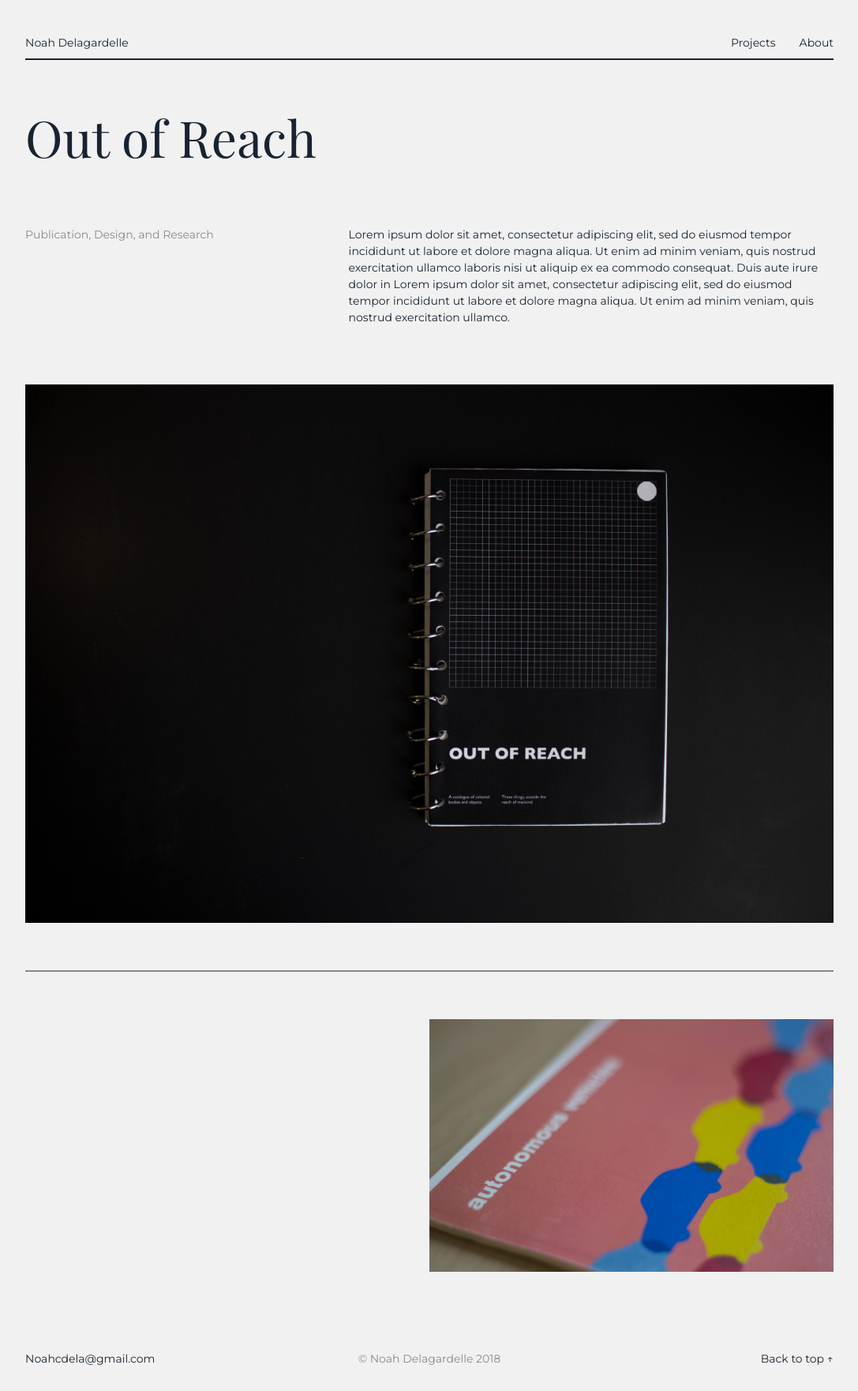
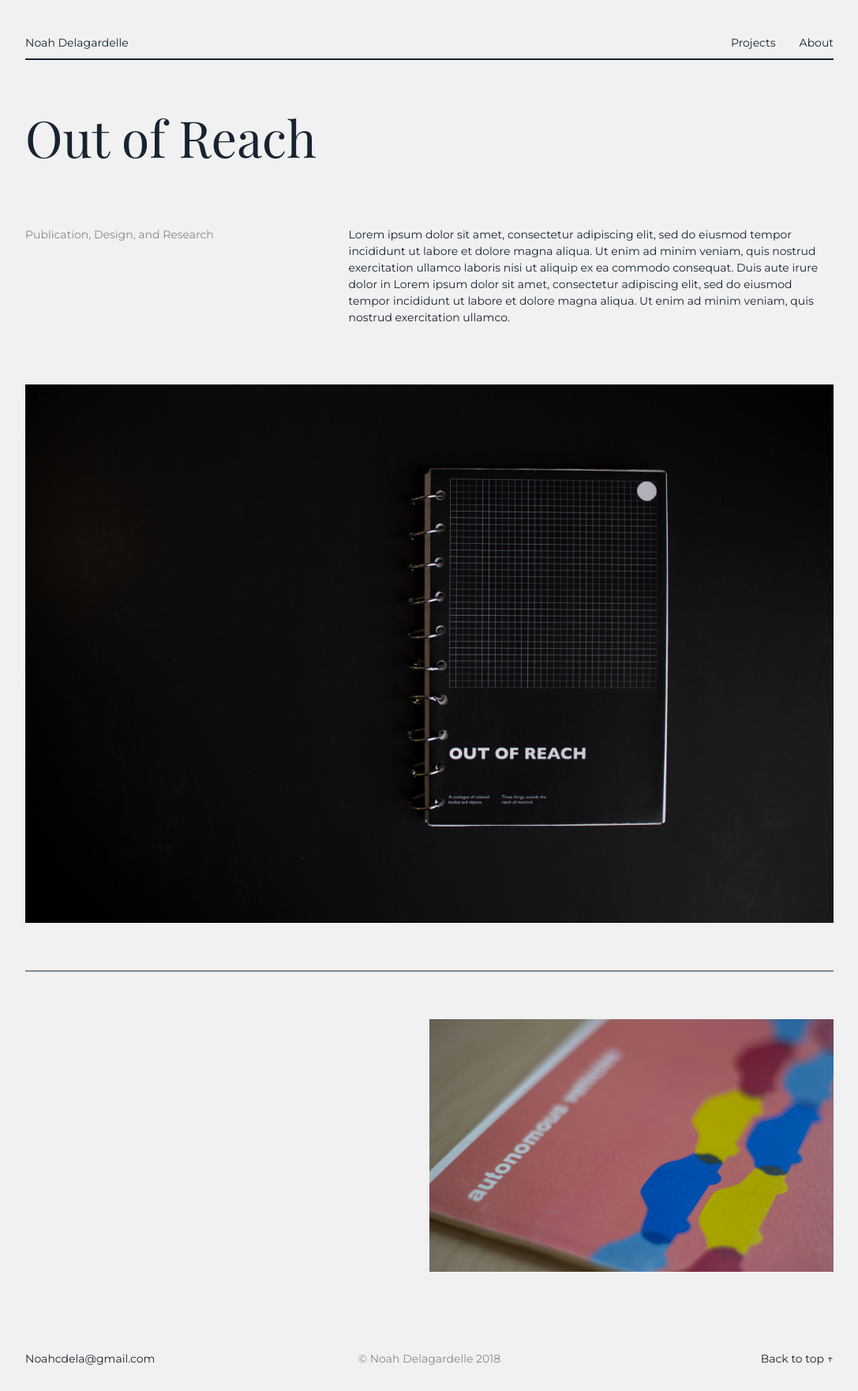
Before and after one commit to noahcdela/portfolio-2018, a Jekyll site: the page built from _projects/1-out-of-reach.html, in a window 1280 px wide. Shown: the whole page at 79% size, without its empty margins (96-1183 px from the left). Built offline with Jekyll 4.4.1, drawn with Linux system fonts in a browser that asks for light colours.

Commit message:
Add page load animations and update Grad Intern cover

```diff
--- a/_projects/grad-intern-site.html
+++ b/_projects/grad-intern-site.html
@@ -1,13 +1,13 @@
 ---
 title: Grad Intern Site
 permalink: /projects/grad-intern-site
-profile:
+profile: gis-profile.jpg
 scope:
     - Web Design
     - UX
     - UI
 description: 'Lorem ipsum dolor sit amet, consectetur adipiscing elit, sed do eiusmod tempor incididunt ut labore et dolore magna aliqua. Ut enim ad minim veniam, quis nostrud exercitation ullamco laboris nisi ut aliquip ex ea commodo consequat. Duis aute irure dolor in Lorem ipsum dolor sit amet, consectetur adipiscing elit, sed do eiusmod tempor incididunt ut labore et dolore magna aliqua. Ut enim ad minim veniam, quis nostrud exercitation ullamco.'
-link: https://google.com
+link: http://studentorgs.uwstout.edu/org/uwstoutgraduatestudentinterngroup130902
 ---
 
 <img class="responsive__img" src="https://source.unsplash.com/random" alt="unsplash">
--- a/_sass/_projects.scss
+++ b/_sass/_projects.scss
@@ -15,7 +15,7 @@
     position: relative;
     text-decoration: none;
     display: block;
-    background-color: salmon;
+    background-color: rgba($color_secondary, .2);
     overflow: hidden;
     height: 200px;
     @include for-tablet-portrait-up {
@@ -39,12 +39,14 @@
 
         h2, p {
             margin-left: 30px;
+            margin-right: 30px;
             transition: 250ms ease;
             transform: translateY(30px);
             opacity: 0;
         }
 
         h2 {
+            line-height: 1.2;
             transition-delay: 100ms;
             &.info--reveal {
                 transform: translateY(0);
@@ -70,9 +72,13 @@
 
     &__image {
         position: absolute;
-        left: 0;
-        right: 0;
+        object-fit: cover;
+        // top: 0;
+        // right: 0;
+        // bottom: 0;
+        // left: 0;
         width: 100%;
+        height: 100%;
         z-index: 1;
     }
 
@@ -116,11 +122,15 @@
 }
 
 .project__card--next .project__card {
+    position: relative;
+    overflow: visible;
     @include for-phone-only {
         &::before {
             content: 'Next Project';
             display: block;
-            margin-bottom: 10px;
+            position: absolute;
+            top: -30px;
+            left: 0;
             opacity: .5;
         }
     }
@@ -130,6 +140,9 @@
     display: block;
     width: 100%;
     margin-bottom: 30px;
+    @include for-phone-only {
+        margin-bottom: 5vw;
+    }
 }
 
 .project__text {
```
Also changed, not shown: assets/images/gis-profile.jpg (added).
